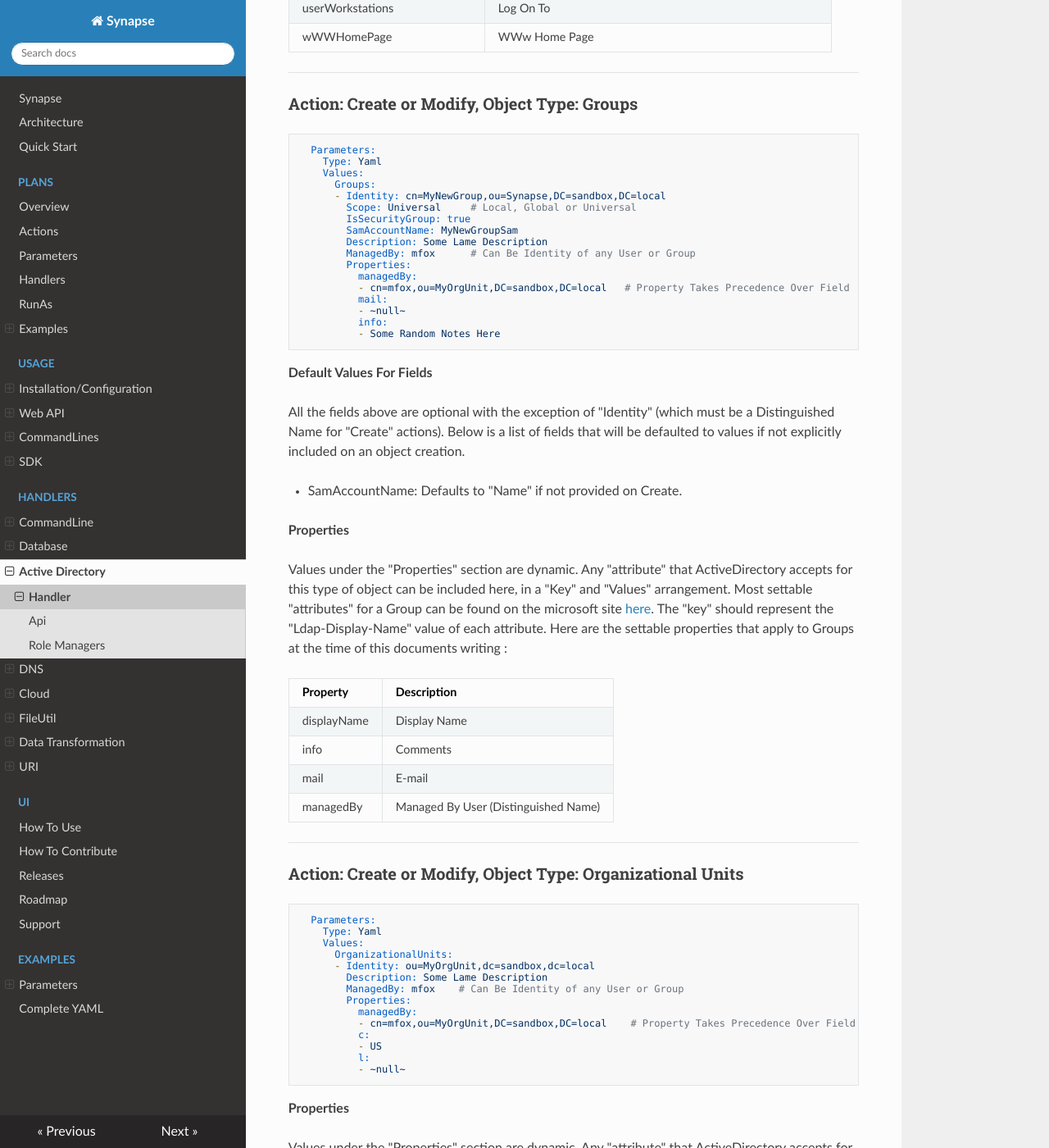
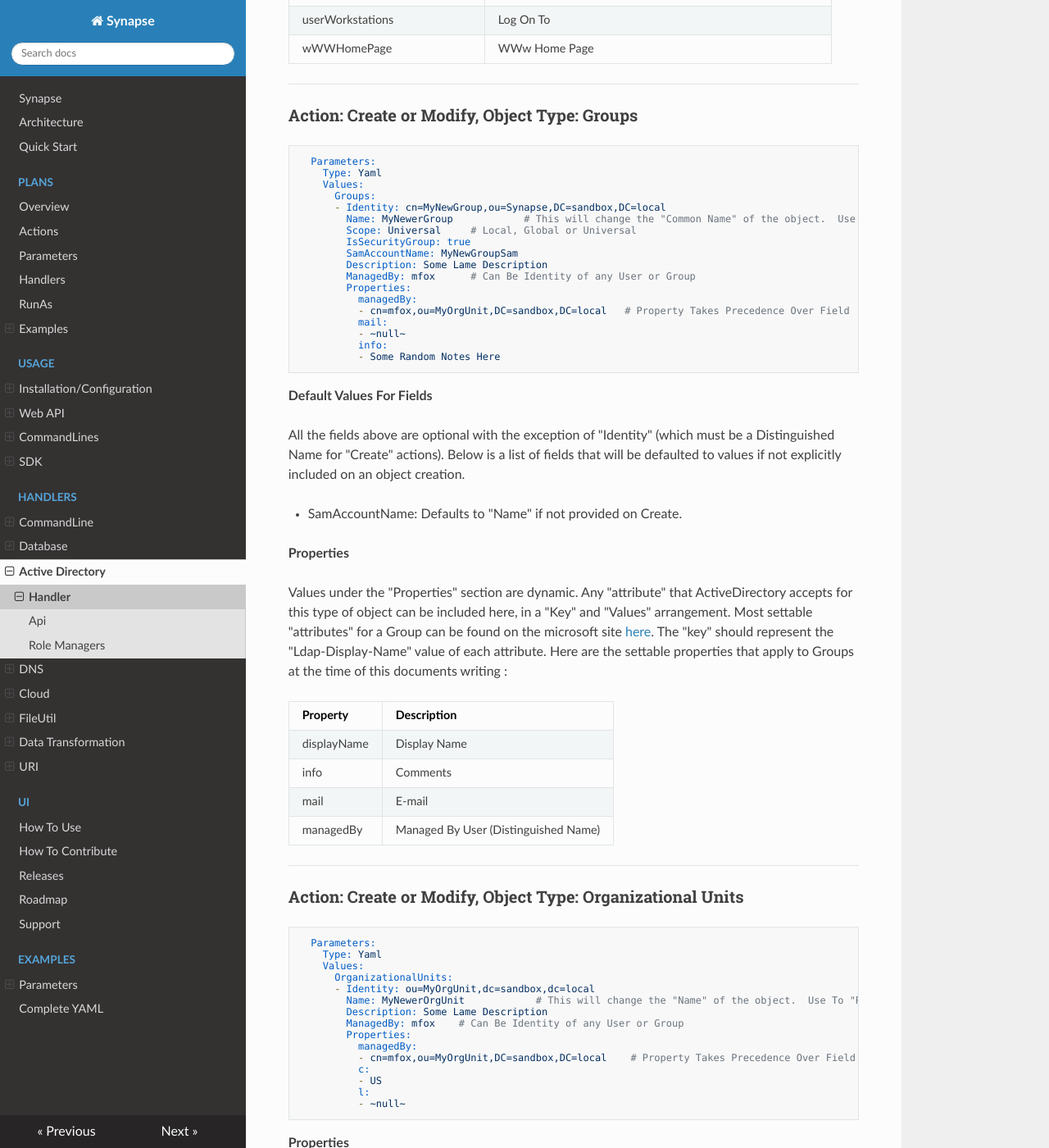
Before and after one commit to SynapseProject/synapse.docs, an MkDocs documentation site: the page built from docs/handlers/ad/handler.md, in a window 1280 px wide and 1400 px high, scrolled down 7264 px. Shown: the whole window at 82% size. Built offline with MkDocs 1.6.1, drawn with Linux system fonts in a browser that asks for light colours; nearby versions of some CDN libraries; old or Windows-style settings are respelled for this version of MkDocs; some of the changed text lies outside the part shown.

Commit message:
Added examples for "Rename" of Users, Groups and OrgUnits.

```diff
--- a/docs/handlers/ad/handler.md
+++ b/docs/handlers/ad/handler.md
@@ -154,6 +154,7 @@ For Group Membership actions (AddToGroup and RemoveFromGroup), a "Groups" sectio
     Values:
       Users:
       - Identity: cn=mfox,ou=MyOrgUnit,DC=sandbox,DC=local
+        Name: Michael Fox            # This will change the "Common Name" of the object.  Use To "Rename" a User.
         Password: bi@02LL49_VWQ{b
         GivenName: Michael
         MiddleName: J
@@ -272,6 +273,7 @@ Values under the "Properties" section are dynamic.  Any "attribute" that ActiveD
     Values:
       Groups:
       - Identity: cn=MyNewGroup,ou=Synapse,DC=sandbox,DC=local
+        Name: MyNewerGroup            # This will change the "Common Name" of the object.  Use To "Rename" a Group.
         Scope: Universal     # Local, Global or Universal
         IsSecurityGroup: true
         SamAccountName: MyNewGroupSam
@@ -310,6 +312,7 @@ Values under the "Properties" section are dynamic.  Any "attribute" that ActiveD
     Values:
       OrganizationalUnits:
       - Identity: ou=MyOrgUnit,dc=sandbox,dc=local
+        Name: MyNewerOrgUnit            # This will change the "Name" of the object.  Use To "Rename" an Organizational Unit.
         Description: Some Lame Description
         ManagedBy: mfox    # Can Be Identity of any User or Group
         Properties:
```
